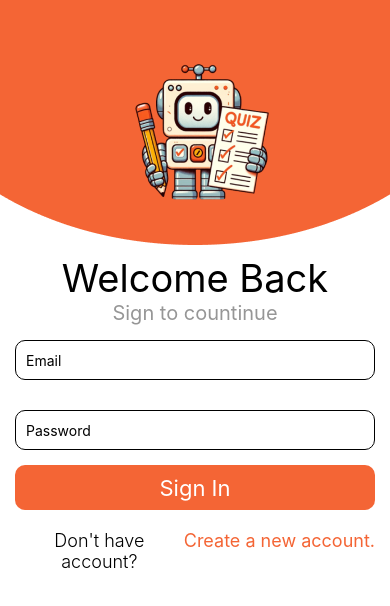
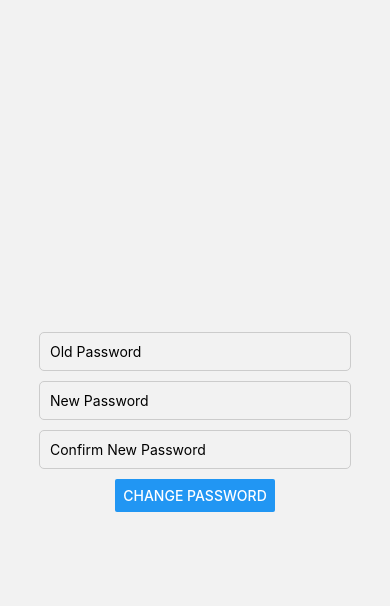
Before and after one commit to HoangLong180903/TTNT_SP24_Group2, a React Native app: screen /ChangePassW in a window 390 px wide. Shown: the top 606 px of the page. Built offline with nearby package versions, Linux system fonts and the light colour scheme.

Commit message:
captcha & changepass

```diff
--- a/App.js
+++ b/App.js
@@ -15,6 +15,8 @@ import ResultQuizz from "./views/ResultQuizz";
 import HomeScreen from "./views/HomeScreen";
 import QuizScreen from "./views/QuizScreen";
 import RankScreen from "./views/RankScreen";
+import ChangeCapcha from "./views/ChangeCapcha";
+import ChangePassW from "./views/ChangePassW";
 
 export default function App() {
   return (
@@ -32,6 +34,10 @@ export default function App() {
             <Stack.Screen name="Home" component={HomeScreen} />
             <Stack.Screen name="QuizScreen" component={QuizScreen} />
             <Stack.Screen name="RankScreen" component={RankScreen} />
+            <Stack.Screen name="ChangeCapcha" component={ChangeCapcha} />
+            <Stack.Screen name="ChangePassW" component={ChangePassW} />
+
+
 
 
 
--- a/configs/api-config.js
+++ b/configs/api-config.js
@@ -1,8 +1,11 @@
-export const IP_ADDRESS = '192.168.1.3';
+export const IP_ADDRESS = '192.168.1.7';
 
 // api users
 
 export const API_LOGIN= `http://${IP_ADDRESS}:6002/api/login`;
+export const API_CHANGE_PASSWORD= `http://${IP_ADDRESS}:6002/api/change-password`;
+
+
 
 // api test
 export const API_LIST_QUIZZ= `http://${IP_ADDRESS}:6002/api/quizz/testsByName`;
@@ -21,3 +24,8 @@ export const API_TOTAL_COIN_BY_UID= `http://${IP_ADDRESS}:6002/api/score`;
 
 // API RANK
 export const API_RANK_LIST= `http://${IP_ADDRESS}:6002/api/rank/weekly`;
+
+// api capcha
+export const API_CREATE_CAPCHA= `http://${IP_ADDRESS}:6002/api/capcha/create`;
+export const API_GET_CAPCHA= `http://${IP_ADDRESS}:6002/api/capcha/get`;
+export const API_VALIDATE_CAPCHA= `http://${IP_ADDRESS}:6002/api/capcha/validate`;
--- /dev/null
+++ b/views/ChangeCapcha.jsx
@@ -0,0 +1,146 @@
+import React, { useEffect, useState } from 'react';
+import { StyleSheet, Text, View, TouchableOpacity, TextInput, ActivityIndicator } from 'react-native';
+import axios from 'axios';
+import { API_GET_CAPCHA, API_VALIDATE_CAPCHA, API_CREATE_CAPCHA } from '../configs/api-config';
+import { useAuth } from '../configs/authContext';
+
+export default function ChangeCapcha({ navigation }) {
+    const { user } = useAuth();
+    const [userId, setUserId] = useState(null);
+    const [captcha, setCaptcha] = useState('');
+    const [captchaInput, setCaptchaInput] = useState('');
+    const [isLoading, setIsLoading] = useState(true);
+    const [isCaptchaCreated, setIsCaptchaCreated] = useState(false);
+    const [expiredAt, setExpiredAt] = useState(null);
+
+    const createNewCaptcha = async () => {
+        try {
+            const response = await axios.post(API_CREATE_CAPCHA, { userId: userId });
+            setCaptcha(response.data.captcha);
+            setExpiredAt(response.data.expired_at);
+            setIsCaptchaCreated(true);
+        } catch (error) {
+            console.error('Error creating new CAPTCHA:', error);
+        }
+    };
+
+    const fetchCaptcha = async () => {
+        try {
+            if (!userId) {
+                console.error('User ID is null');
+                return;
+            }
+
+            const response = await axios.get(`${API_GET_CAPCHA}/${userId}`);
+            setCaptcha(response.data.captcha);
+            setExpiredAt(Date.now() + response.data.remainingTime);
+            setIsLoading(false);
+        } catch (error) {
+            console.error('Error fetching CAPTCHA:', error);
+            setIsLoading(false);
+        }
+    };
+
+    const validateCaptcha = async () => {
+        try {
+            const response = await axios.post(API_VALIDATE_CAPCHA, {
+                userId: userId,
+                captchaCode: captchaInput,
+            });
+            console.log('CAPTCHA validation response:', response.data);
+            navigation.navigate('ChangePassW');
+        } catch (error) {
+            console.error('Error validating CAPTCHA:', error);
+        }
+    };
+
+    useEffect(() => {
+        if (user && user._id) {
+            setUserId(user._id);
+            if (isCaptchaCreated) {
+                fetchCaptcha();
+            }
+        } else {
+            // console.error('User ID is null');
+        }
+    }, [user, isCaptchaCreated]);
+
+    // useEffect(() => {
+    //     if (expiredAt !== null) {
+    //         const timer = setTimeout(() => {
+    //             setIsCaptchaCreated(false);
+    //             setExpiredAt(null);
+    //         }, expiredAt - Date.now());
+
+    //         return () => clearTimeout(timer);
+    //     }
+    // }, [expiredAt]);
+
+    return (
+        <View style={styles.container}>
+
+
+            <Text style={styles.captchaText}>{captcha}</Text>
+
+            {/* {expiredAt && (
+                <Text style={styles.expirationText}>
+                    Expired At: {new Date(expiredAt).toLocaleTimeString()}
+                </Text>
+            )} */}
+
+            <TextInput
+                placeholder="Enter CAPTCHA"
+                value={captchaInput}
+                onChangeText={setCaptchaInput}
+                style={styles.input}
+            />
+
+            <TouchableOpacity style={styles.button} onPress={createNewCaptcha}>
+                <Text style={styles.buttonText}>New CAPTCHA</Text>
+            </TouchableOpacity>
+
+            <TouchableOpacity style={styles.button} onPress={validateCaptcha}>
+                <Text style={styles.buttonText}>Submit</Text>
+            </TouchableOpacity>
+
+            {isLoading && <ActivityIndicator style={styles.loader} size="large" color="blue" />}
+        </View>
+    );
+}
+
+const styles = StyleSheet.create({
+    container: {
+        flex: 1,
+        justifyContent: 'center',
+        alignItems: 'center',
+    },
+    input: {
+        borderWidth: 1,
+        borderColor: 'black',
+        padding: 10,
+        marginBottom: 20,
+        width: '80%',
+    },
+    button: {
+        backgroundColor: 'blue',
+        padding: 10,
+        borderRadius: 5,
+        marginBottom: 10,
+    },
+    buttonText: {
+        color: 'white',
+        textAlign: 'center',
+    },
+    captchaText: {
+        fontSize: 20,
+        fontWeight: 'bold',
+        marginBottom: 10,
+    },
+    expirationText: {
+        fontSize: 16,
+        marginBottom: 10,
+    },
+    loader: {
+        marginTop: 20,
+    },
+});
--- /dev/null
+++ b/views/ChangePassW.jsx
@@ -0,0 +1,117 @@
+import React, { useState, useEffect } from 'react';
+import { View, TextInput, Button, Text, StyleSheet, Alert } from 'react-native';
+import { API_CHANGE_PASSWORD } from '../configs/api-config';
+import { useAuth } from '../configs/authContext';
+import { useNavigation } from '@react-navigation/native';
+
+const ChangePassW = () => {
+  const { user, logout } = useAuth();
+  const navigation = useNavigation();
+
+  const [oldPassword, setOldPassword] = useState('');
+  const [newPassword, setNewPassword] = useState('');
+  const [confirmPassword, setConfirmPassword] = useState('');
+  const [errorMessage, setErrorMessage] = useState('');
+
+  const handleChangePassword = async () => {
+    try {
+      if (newPassword !== confirmPassword) {
+        setErrorMessage('New password and confirm password do not match');
+        return;
+      }
+
+      const response = await fetch(API_CHANGE_PASSWORD, {
+        method: 'POST',
+        headers: {
+          'Content-Type': 'application/json',
+        },
+        body: JSON.stringify({
+          userId: user ? user._id : null,
+          oldPassword: oldPassword,
+          newPassword: newPassword,
+          confirmPassword: confirmPassword,
+        }),
+      });
+      const data = await response.json();
+      if (response.ok) {
+        setErrorMessage('');
+        setOldPassword('');
+        setNewPassword('');
+        setConfirmPassword('');
+        Alert.alert(
+          'Success',
+          'Your password has been changed successfully.',
+          [
+            {
+              text: 'OK',
+              onPress: () => navigateToHome(),
+            },
+          ]
+        );
+      } else {
+        setErrorMessage(data.error);
+      }
+    } catch (error) {
+      console.error(error);
+      setErrorMessage('An error occurred while changing password');
+    }
+  };
+
+  const navigateToHome = () => {
+    navigation.reset({
+      index: 0,
+      routes: [{ name: 'Màn Hình Chính' }],
+    });
+  };
+
+  useEffect(() => {
+    if (errorMessage) {
+      Alert.alert('Error', errorMessage, [{ text: 'OK', onPress: () => {} }]);
+    }
+  }, [errorMessage]);
+
+  return (
+    <View style={styles.container}>
+      <TextInput
+        style={styles.input}
+        placeholder="Old Password"
+        value={oldPassword}
+        onChangeText={setOldPassword}
+        secureTextEntry
+      />
+      <TextInput
+        style={styles.input}
+        placeholder="New Password"
+        value={newPassword}
+        onChangeText={setNewPassword}
+        secureTextEntry
+      />
+      <TextInput
+        style={styles.input}
+        placeholder="Confirm New Password"
+        value={confirmPassword}
+        onChangeText={setConfirmPassword}
+        secureTextEntry
+      />
+      <Button title="Change Password" onPress={handleChangePassword} />
+    </View>
+  );
+};
+
+const styles = StyleSheet.create({
+  container: {
+    flex: 1,
+    justifyContent: 'center',
+    alignItems: 'center',
+  },
+  input: {
+    borderWidth: 1,
+    borderColor: '#ccc',
+    borderRadius: 5,
+    padding: 10,
+    marginBottom: 10,
+    width: '80%',
+  },
+});
+
+export default ChangePassW;
--- a/views/InfoUserScreen.js
+++ b/views/InfoUserScreen.js
@@ -21,6 +21,10 @@ const InfoScreen = () => {
     });
   };
 
+  const handleChangeCapcha = () => {
+    navigation.navigate('ChangeCapcha');
+  };
+
   return (
     <View style={styles.InfoScreen, { marginTop: -90}}>
       <View style={[styles.accountInformationParent, styles.parentShadowBox]}>
@@ -42,9 +46,11 @@ const InfoScreen = () => {
           contentFit="cover"
           source={require("../assets/arrow-forward-ios.png")}
         />
+        <TouchableOpacity onPress={handleChangeCapcha}>
         <Text style={[styles.passwordAndSecurity, styles.helpTypo]}>
           Password and Security
         </Text>
+        </TouchableOpacity>
         <Text style={[styles.doUser, styles.helpTypo]}>Do User</Text>
         <Text style={[styles.persionalPassword, styles.changeYourETypo]}>
           persional password
```
Also changed, not shown: assets/captcha.jpg (added).
